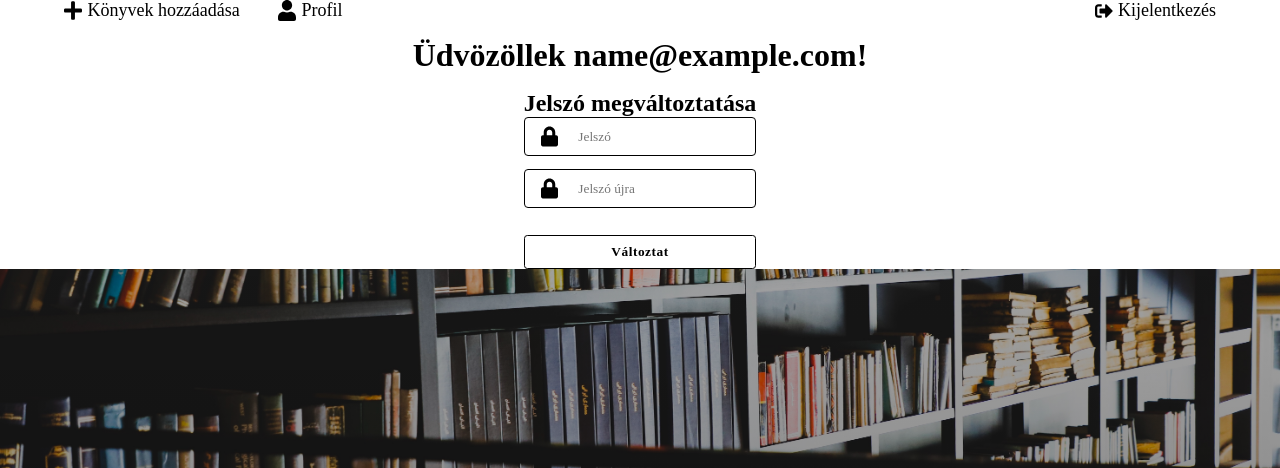
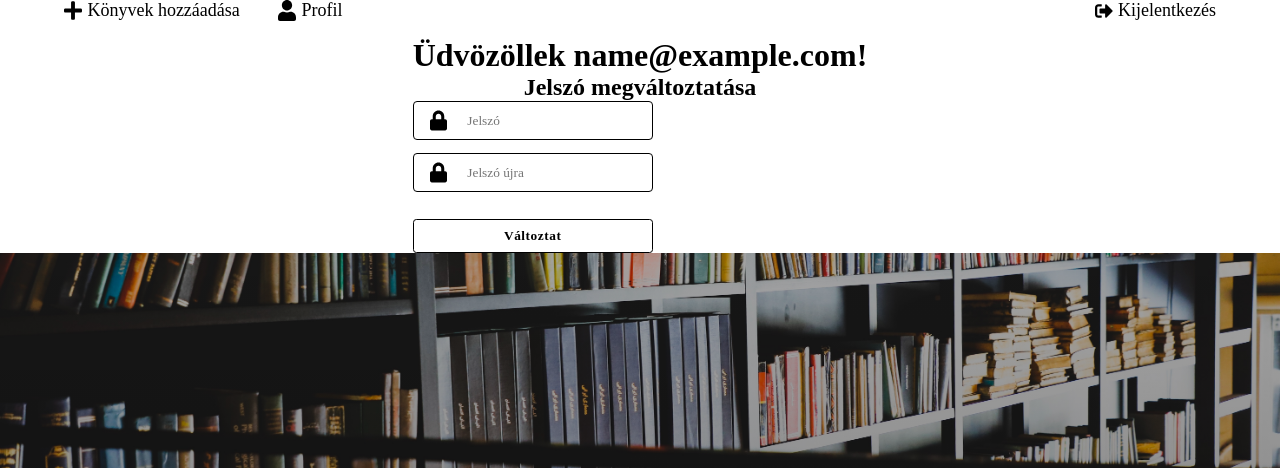
Before and after one commit to r3surr3cti0n/konyvtar, a PHP site: page /profil/ in a window 1280 px wide. Shown: the top 468 px of the page. Run offline with PHP 8.4, Linux system fonts and the light colour scheme; the visitor is signed in with stand-in values (Sample User, id 1); some web fonts are replaced.

Commit message:
Style using .wrapper

```diff
--- a/profil/index.php
+++ b/profil/index.php
@@ -30,13 +30,14 @@ $func = new func();
     <main id="main">
         <?php
         require_once '../parts/nav.php';
+        ?>
 
+        <div class="wrapper">
+            <?php
             echo "<h1 class='title'>Üdvözöllek {$_SESSION["email"]}!</h1>";
-
             if (isset($_POST["submit"])) {
                 $pwd1 = $_POST["pwd1"];
                 $pwd2 = $_POST["pwd2"];
-
                 if ($func->comparePwds($pwd1, $pwd2)) {
                     if (!$func->isNewPwd($pwd1, $_SESSION["email"])) {
                         echo "<div id='error'>Kérem adjon meg egy ÚJ jelszót!</div>";
@@ -53,10 +54,8 @@ $func = new func();
                     echo "<div id='error'>A jelszavak nem egyeznek!</div>";
                 }
             }
-
             ?>
-
-        <div class="container">
+            <div class="wrapper">
                 <h2 class="title">Jelszó megváltoztatása</h2>
                 <form id="form" action="<?php echo htmlspecialchars($_SERVER['PHP_SELF']); ?>" method="POST">
                     <div class="input-cont">
@@ -70,6 +69,7 @@ $func = new func();
                     <button name="submit" id="submit" type="submit">Változtat</button>
                 </form>
             </div>
+        </div>
     </main>
 </body>
 
```
Lines whose indentation alone changed are shown as unchanged.
